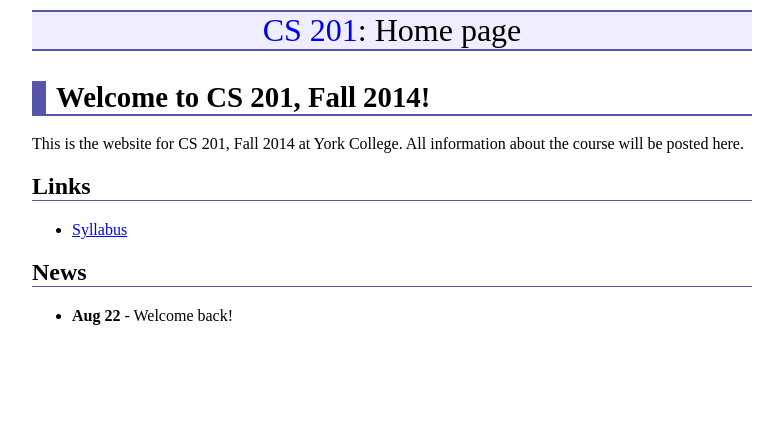
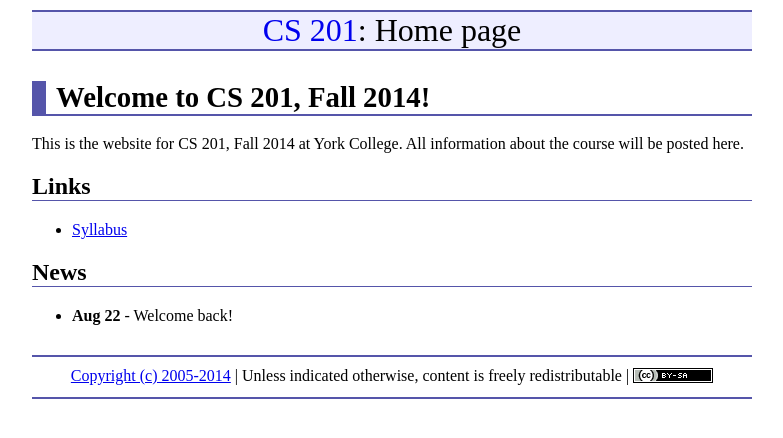
Before and after one commit to ycpcs/cs201-fall2014, a Jekyll site: the page built from index.md, in a window 1280 px wide. Shown: the top 438 px of the page, without its empty margins (248-1031 px from the left). Built offline with Jekyll 4.4.1, drawn with Linux system fonts in a browser that asks for light colours; nearby versions of some CDN libraries; Markdown is read by kramdown in place of the engine named in the settings.

Commit message:
add footer with license info

```diff
--- a/_layouts/default.html
+++ b/_layouts/default.html
@@ -17,6 +17,11 @@
 		<div id="content">
 			<div id="header"><a href="{{site.url}}/">{{site.coursename}}</a>: {{page.title}}</div>
 			{{content}}
+			<div id="footer">
+				<a href="{{site.url}}/README.html">Copyright (c) 2005-2014</a> |
+				Unless indicated otherwise, content is freely redistributable |
+				<a class="cc-img" rel="license" href="http://creativecommons.org/licenses/by-sa/4.0/"><img alt="Creative Commons License" style="border-width:0" src="{{site.url}}/img/cc-by-sa-80x15.png" /></a>
+			</div>
 		</div>
 	</body>
 </html>
--- a/css/site.css
+++ b/css/site.css
@@ -20,6 +20,20 @@
 #header a:hover {
 	background: black;
 	color: white;
+}
+
+#footer {
+	margin-top: 30px;
+	margin-bottom: 10px;
+	padding: 10px 30px;
+	text-align: center;
+	border-top: 2px solid #55a;
+	border-bottom: 2px solid #55a;
+}
+
+/* Minor tweak to get the CC image link to align nicely with the footer text */
+a.cc-img {
+	vertical-align: -2px;
 }
 
 #topnav {
```
Also changed, not shown: README.md (added), img/cc-by-sa-80x15.png (added).
